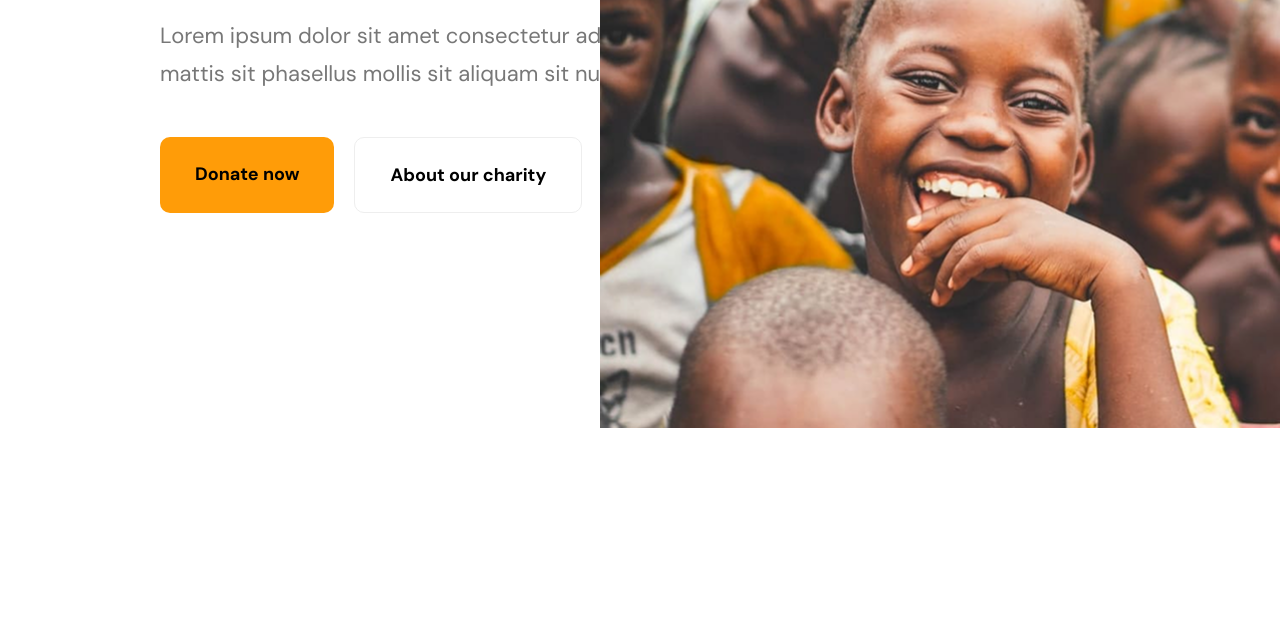
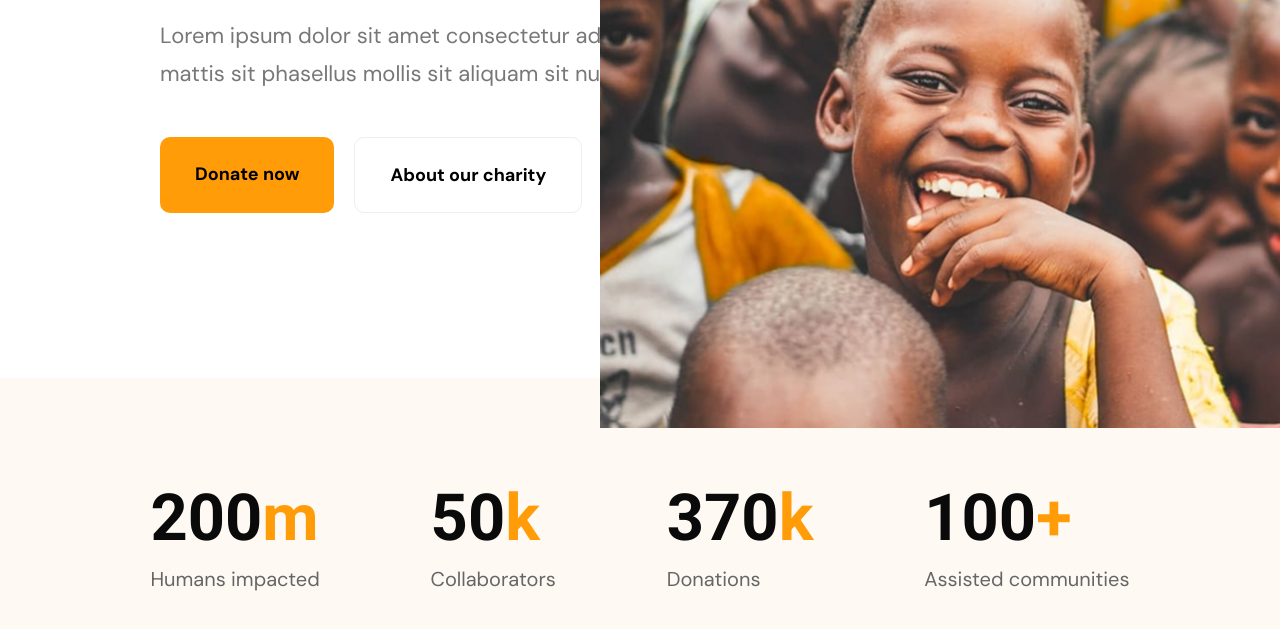
Before and after one commit to rrasulzoda06-web/Philanthropy, a plain HTML site: page index.html in a window 1280 px wide. Shown: the part 562-1191 px from the top of the page. Before the commit the page ends 990 px from the top, so only its background shows below. Drawn offline with Linux system fonts and the light colour scheme.

Commit message:
sector 3

```diff
--- a/index.html
+++ b/index.html
@@ -35,5 +35,25 @@
         </div>
     </div>
 
+    <div class="se">
+    <div class="se1">
+        <h2>200<span>m</span></h2>
+        <p>Humans impacted</p>
+    </div>
+    <div class="se1">
+        <h2>50<span>k</span></h2>
+        <p>Collaborators</p>
+    </div>
+    <div class="se1">
+        <h2>370<span>k</span></h2>
+        <p>Donations</p>
+    </div>
+    <div class="se1">
+        <h2>100<span>+</span></h2>
+        <p>Assisted communities</p>
+    </div>
+</div>
+
+
 </body>
 </html>
--- a/philo.css
+++ b/philo.css
@@ -102,3 +102,27 @@ header{
     object-fit: cover;
     display: block;
 }
+.se{
+    max-width: 1380px;
+    height: 315px;
+    margin: -50px auto 0;
+    padding: 0 95px;
+    background-color: #FEF9F2;
+    display: flex;
+    justify-content: space-around;
+    align-items: center;
+}
+.se1 h2{
+    font-family: Roboto, Arial, sans-serif;
+    font-size: 65px;
+    font-weight: 700;
+    color: #0a0a0a;
+}
+.se1 h2 span{
+    color: #FF9C08;
+}
+.se1 p{
+    font-size: 20px;
+    color: #666;
+    margin-top: 10px;
+}
```
